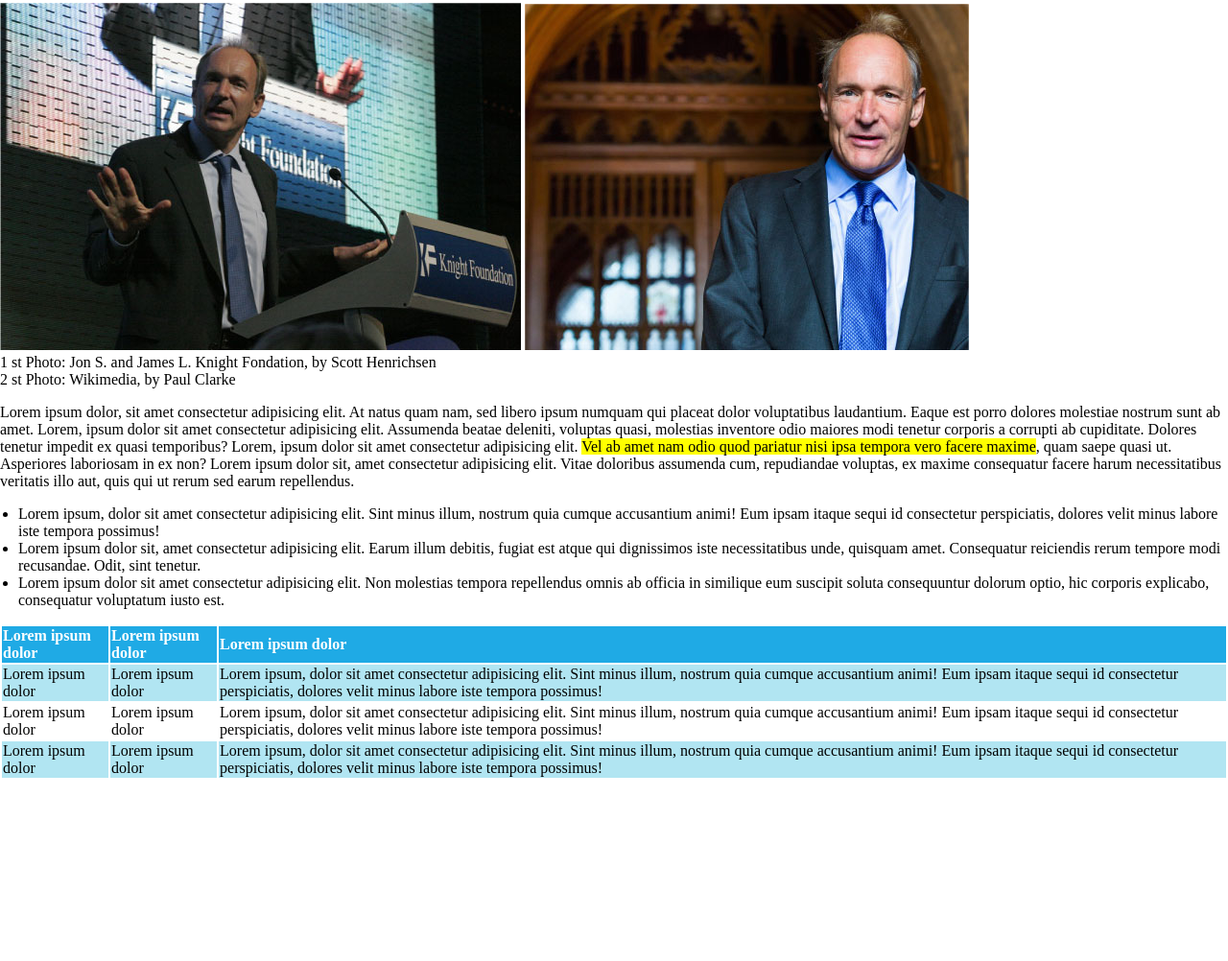
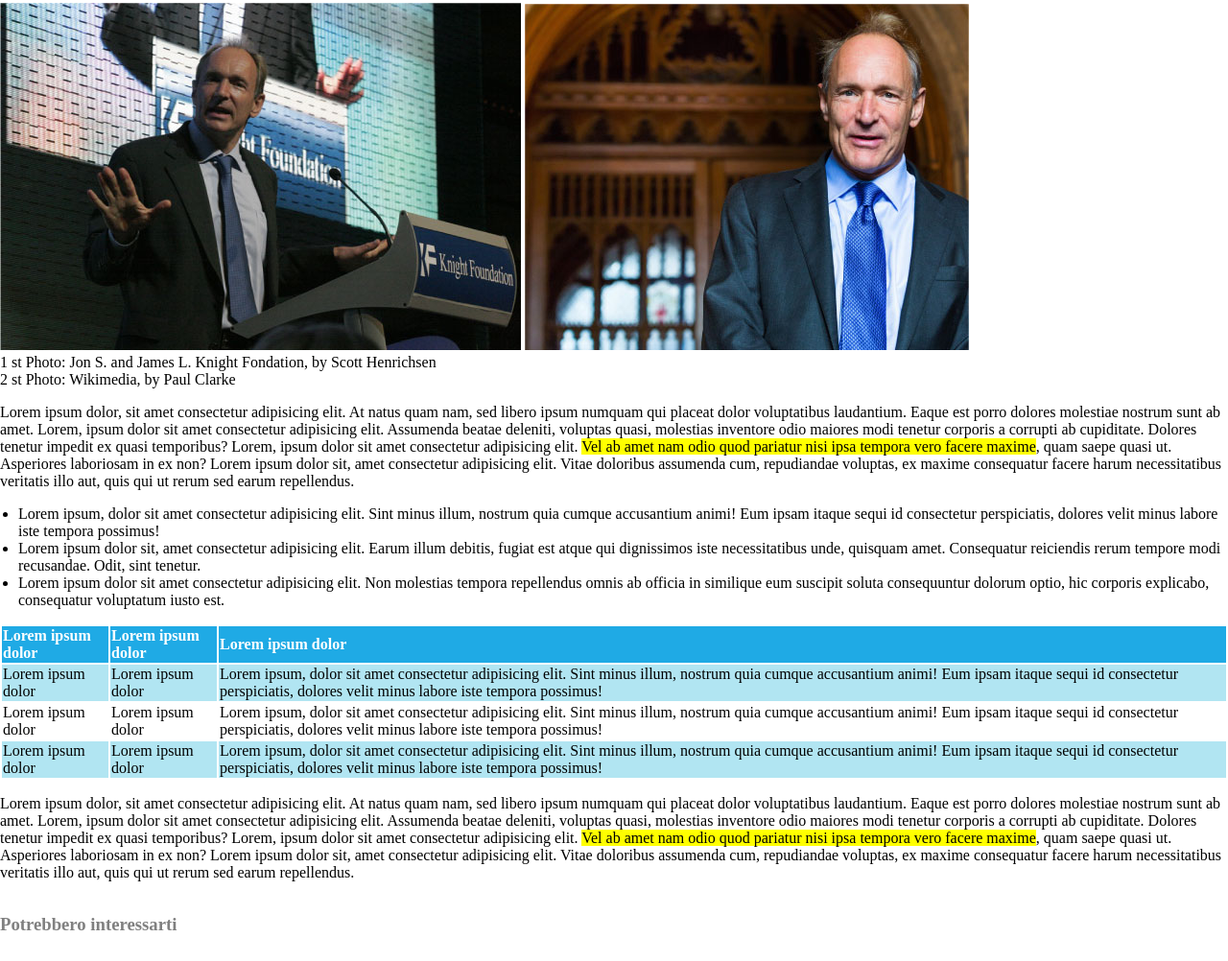
Before and after one commit to RosarioNici/html-css-booleaner, a plain HTML site: page index.html in a window 1280 px wide. Shown: the part 213-1215 px from the top of the page at 96% size. Before the commit the page ends 1034 px from the top, so only its background shows below. Drawn offline with Linux system fonts and the light colour scheme.

Commit message:
Start Footer

```diff
--- a/css/style.css
+++ b/css/style.css
@@ -74,3 +74,7 @@ th {
     background-color: hsl(192deg 71% 82%);
 
 }
+
+.grey2 {
+    color: grey;
+}
--- a/index.html
+++ b/index.html
@@ -112,10 +112,28 @@
 
         </section>
         <!-- end blue table -->
+        <section>
+            <p>Lorem ipsum dolor, sit amet consectetur adipisicing elit. At natus quam nam, sed libero ipsum numquam
+                qui placeat dolor voluptatibus laudantium. Eaque est porro dolores molestiae nostrum sunt ab amet.
+                Lorem, ipsum dolor sit amet consectetur adipisicing elit. Assumenda beatae deleniti,
+                voluptas
+                quasi,
+                molestias inventore odio maiores modi tenetur corporis a corrupti ab cupiditate. Dolores tenetur impedit
+                ex quasi temporibus? Lorem, ipsum dolor sit amet consectetur adipisicing elit. <mark>Vel ab amet nam
+                    odio quod
+                    pariatur nisi ipsa tempora vero facere maxime</mark>, quam saepe quasi ut. Asperiores laboriosam in
+                ex non?
+                Lorem ipsum dolor sit, amet consectetur adipisicing elit. Vitae doloribus assumenda cum, repudiandae
+                voluptas, ex maxime consequatur facere harum necessitatibus veritatis illo aut, quis qui ut rerum sed
+                earum repellendus.</p>
+        </section>
+    </main>
+    <!-- end main -->
+    <!-- start footer -->
+    <footer>
+        <h3 class="grey2">Potrebbero interessarti</h3>
 
-
-    </main>
-    <footer></footer>
+    </footer>
 
 </body>
 
```
